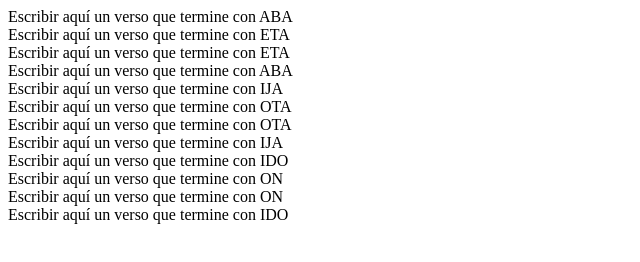
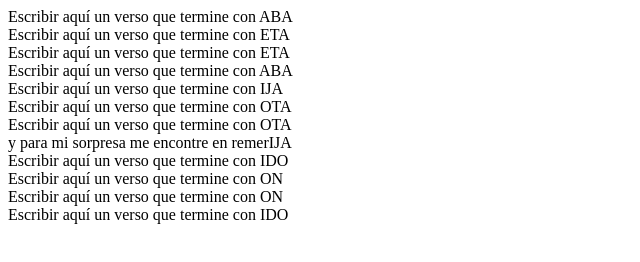
Before and after one commit to Aerolab/taller_git_1_ejercicio, a plain HTML site: page index.html in a window 1280 px wide. Shown: the full height of the page, 0-640 px from the left. Drawn offline with Linux system fonts and the light colour scheme.

Commit message:
Puesia moderna

```diff
--- a/index.html
+++ b/index.html
@@ -29,7 +29,7 @@
     Escribir aquí un verso que termine con OTA
   </div>
   <div id="verso_equipo_8">
-    Escribir aquí un verso que termine con IJA
+    y para mi sorpresa me encontre en remerIJA
   </div>
 
   <div id="verso_equipo_9">
```
